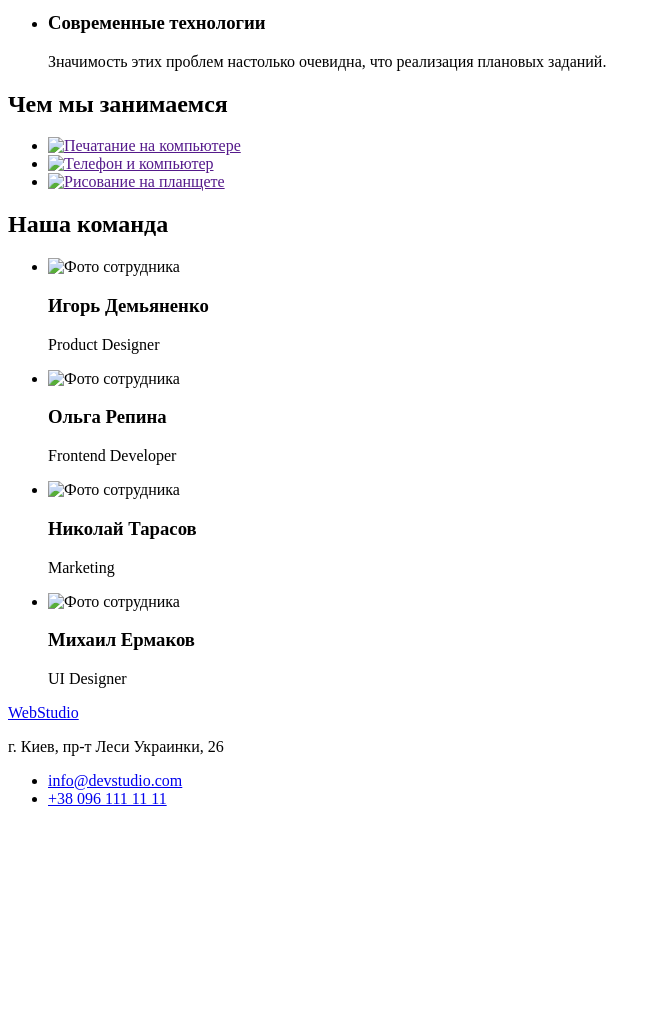
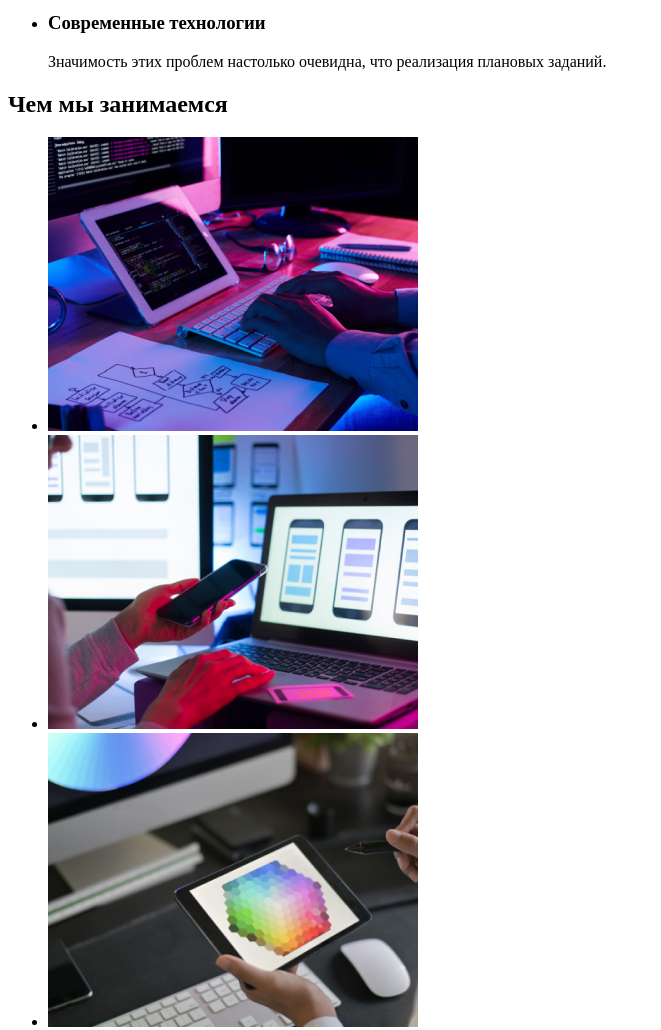
Before and after one commit to andrii-telishko/goit-markup-hw-01, a plain HTML site: page index.html in a window 1280 px wide. Shown: the part 520-1550 px from the top of the page, without its empty margins (0-661 px from the left). Before the commit the page ends 1344 px from the top, so only its background shows below. Drawn offline with Linux system fonts and the light colour scheme; the site is published under a folder, as on GitHub Pages, so addresses that start at the root find nothing.

Commit message:
Відредагував шлях зображень

```diff
--- a/index.html
+++ b/index.html
@@ -73,7 +73,7 @@
           <li>
             <a href="">
               <img
-                src="/images/img.jpg"
+                src="./images/img.jpg"
                 alt="Печатание на компьютере"
                 width="370"
             /></a>
@@ -81,7 +81,7 @@
           <li>
             <a href="">
               <img
-                src="/images/img(1).jpg"
+                src="./images/img(1).jpg"
                 alt="Телефон и компьютер"
                 width="370"
             /></a>
@@ -89,7 +89,7 @@
           <li>
             <a href=""
               ><img
-                src="/images/img(2).jpg"
+                src="./images/img(2).jpg"
                 alt="Рисование на планщете"
                 width="370"
             /></a>
@@ -102,22 +102,22 @@
         <h2>Наша команда</h2>
         <ul>
           <li>
-            <img src="/images/worker1.jpg" alt="Фото сотрудника" width="270" />
+            <img src="./images/worker1.jpg" alt="Фото сотрудника" width="270" />
             <h3>Игорь Демьяненко</h3>
             <p>Product Designer</p>
           </li>
           <li>
-            <img src="/images/worker4.jpg" alt="Фото сотрудника" width="270" />
+            <img src="./images/worker4.jpg" alt="Фото сотрудника" width="270" />
             <h3>Ольга Репина</h3>
             <p>Frontend Developer</p>
           </li>
           <li>
-            <img src="/images/worker3.jpg" alt="Фото сотрудника" width="270" />
+            <img src="./images/worker3.jpg" alt="Фото сотрудника" width="270" />
             <h3>Николай Тарасов</h3>
             <p>Marketing</p>
           </li>
           <li>
-            <img src="/images/worker4.jpg" alt="Фото сотрудника" width="270" />
+            <img src="./images/worker4.jpg" alt="Фото сотрудника" width="270" />
             <h3>Михаил Ермаков</h3>
             <p>UI Designer</p>
           </li>
```
